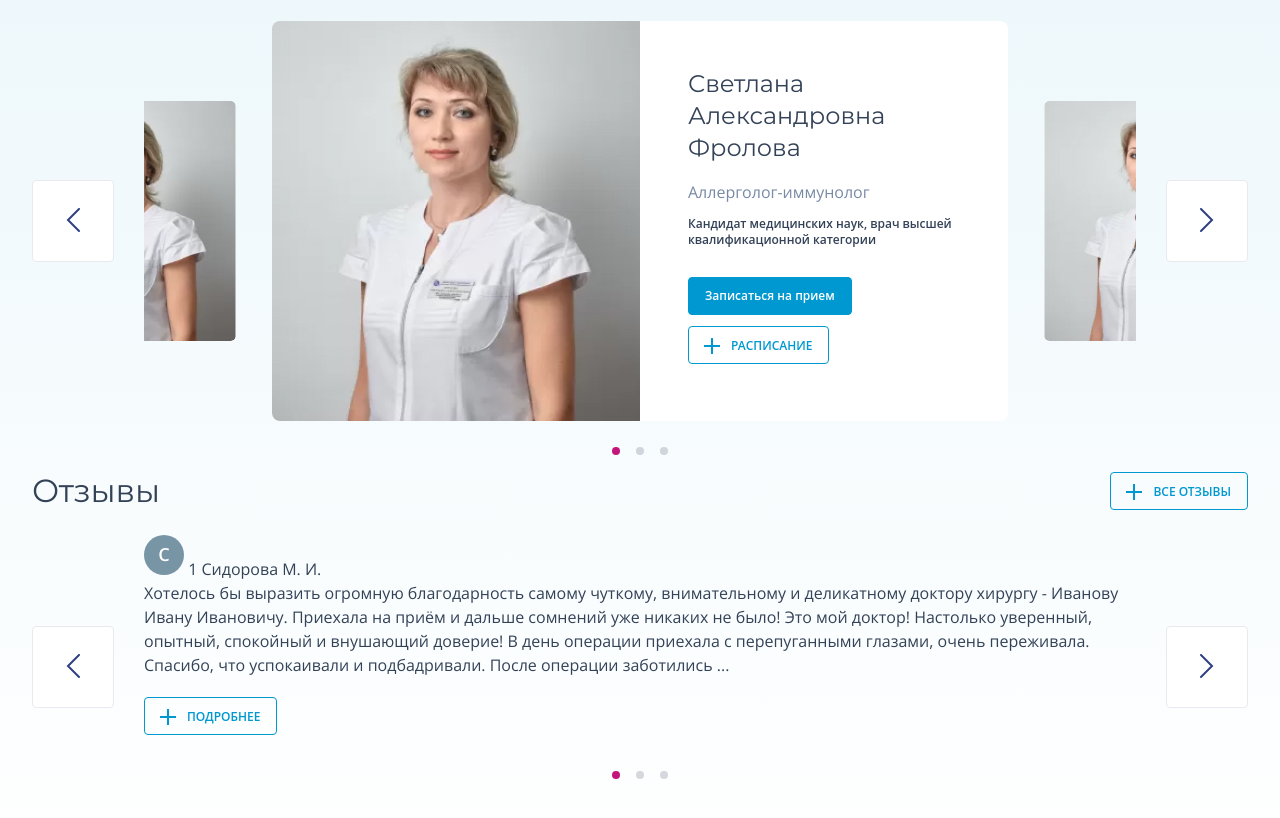
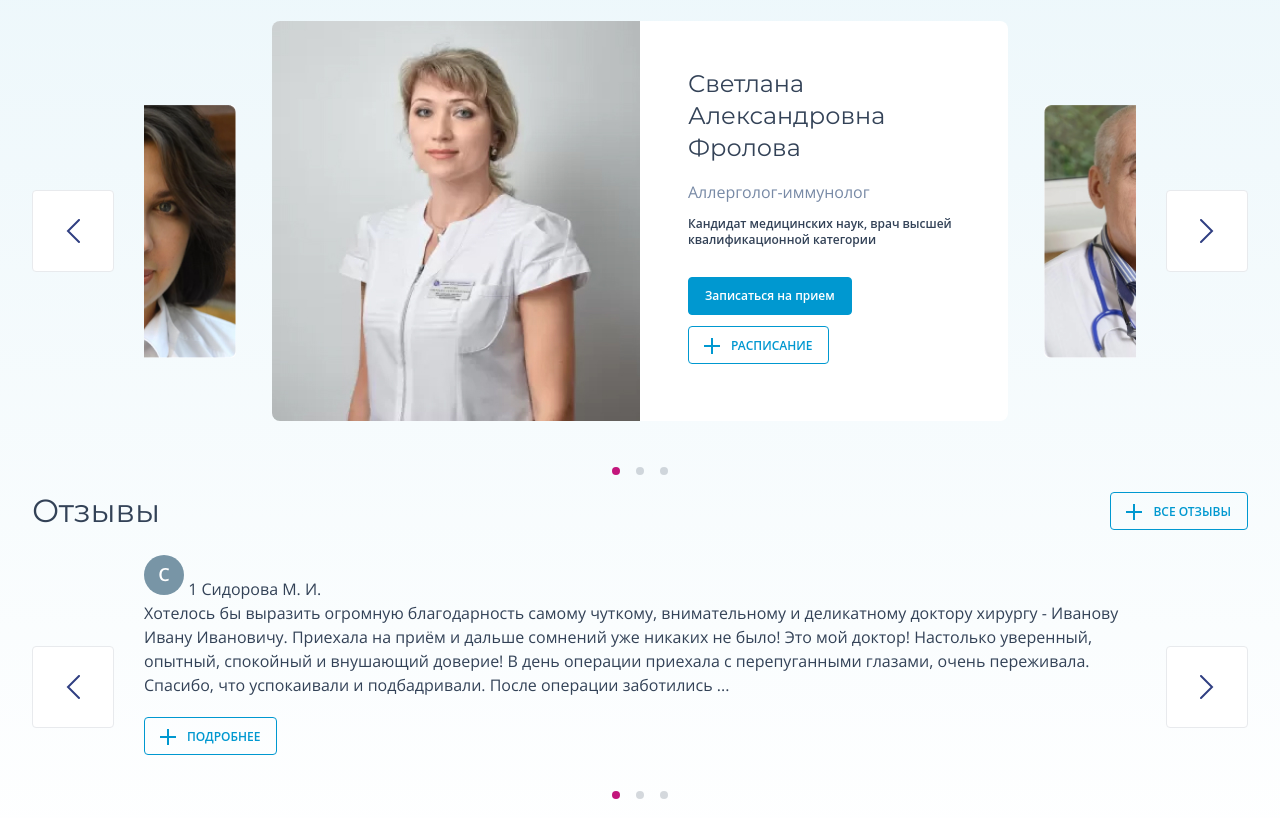
Before and after one commit to yurkaronin/EURODON-2.0, a website: page docs/about.html in a window 1280 px wide. Shown: the part 1662-2480 px from the top of the page. Drawn offline with nearby package versions, Linux system fonts and the light colour scheme; some packages are replaced by stand-ins of ours; files that its build step writes are made by us from their sources; a script that the page names is missing; files whose address does not match are found by name; a web font is replaced by a local one.

Commit message:
мелочи и доработки по 1920

```diff
--- a/docs/about.html
+++ b/docs/about.html
@@ -411,7 +411,7 @@
               <!-- slide  -->
               <div class="swiper-slide">
                 <div class="doctors-slider__item ">
-                  <div class="doctors-slider__photo">
+                  <div class="doctors-slider__photo scalable-picture">
                     <img src="img/specialists/1.jpg" alt="фото специалиста" width="368" height="400">
                   </div>
                   <div class="doctors-slider__info">
@@ -433,8 +433,8 @@
               <!-- slide  -->
               <div class="swiper-slide">
                 <div class="doctors-slider__item ">
-                  <div class="doctors-slider__photo">
-                    <img src="img/specialists/1.jpg" alt="фото специалиста" width="368" height="400">
+                  <div class="doctors-slider__photo scalable-picture">
+                    <img src="img/specialists/3.jpg" alt="фото специалиста" width="368" height="400">
                   </div>
                   <div class="doctors-slider__info">
                     <h3 class="doctors-slider__name">Светлана Александровна Фролова</h3>
@@ -455,8 +455,8 @@
               <!-- slide  -->
               <div class="swiper-slide">
                 <div class="doctors-slider__item ">
-                  <div class="doctors-slider__photo">
-                    <img src="img/specialists/1.jpg" alt="фото специалиста" width="368" height="400">
+                  <div class="doctors-slider__photo scalable-picture">
+                    <img src="img/specialists/2.jpg" alt="фото специалиста" width="368" height="400">
                   </div>
                   <div class="doctors-slider__info">
                     <h3 class="doctors-slider__name">Светлана Александровна Фролова</h3>
--- a/src/scss/buttons/_button-plus.scss
+++ b/src/scss/buttons/_button-plus.scss
@@ -25,6 +25,7 @@
     position: absolute;
     left: 15px;
     fill: $brand-1;
+    transition: 0.3s linear;
   }
 
 }
```
Also changed, not shown: docs/filial-personal.html (+5 -5 lines), docs/home.html (+5 -5 lines), docs/service-1.html (+5 -5 lines), docs/services-all.html (+5 -5 lines), src/html/sections/doctors-slider.html (+5 -5 lines), docs/css/main.css, src/img/specialists/2.jpg (added), src/img/specialists/3.jpg (added), src/scss/sections/_breadcrumbs.scss (renamed from src/scss/blocks/_breadcrumbs.scss), src/scss/sections/_main-nav-mobile.scss (renamed from src/scss/blocks/_main-nav-mobile.scss), src/scss/sections/_main-nav.scss (renamed from src/scss/blocks/_main-nav.scss).
